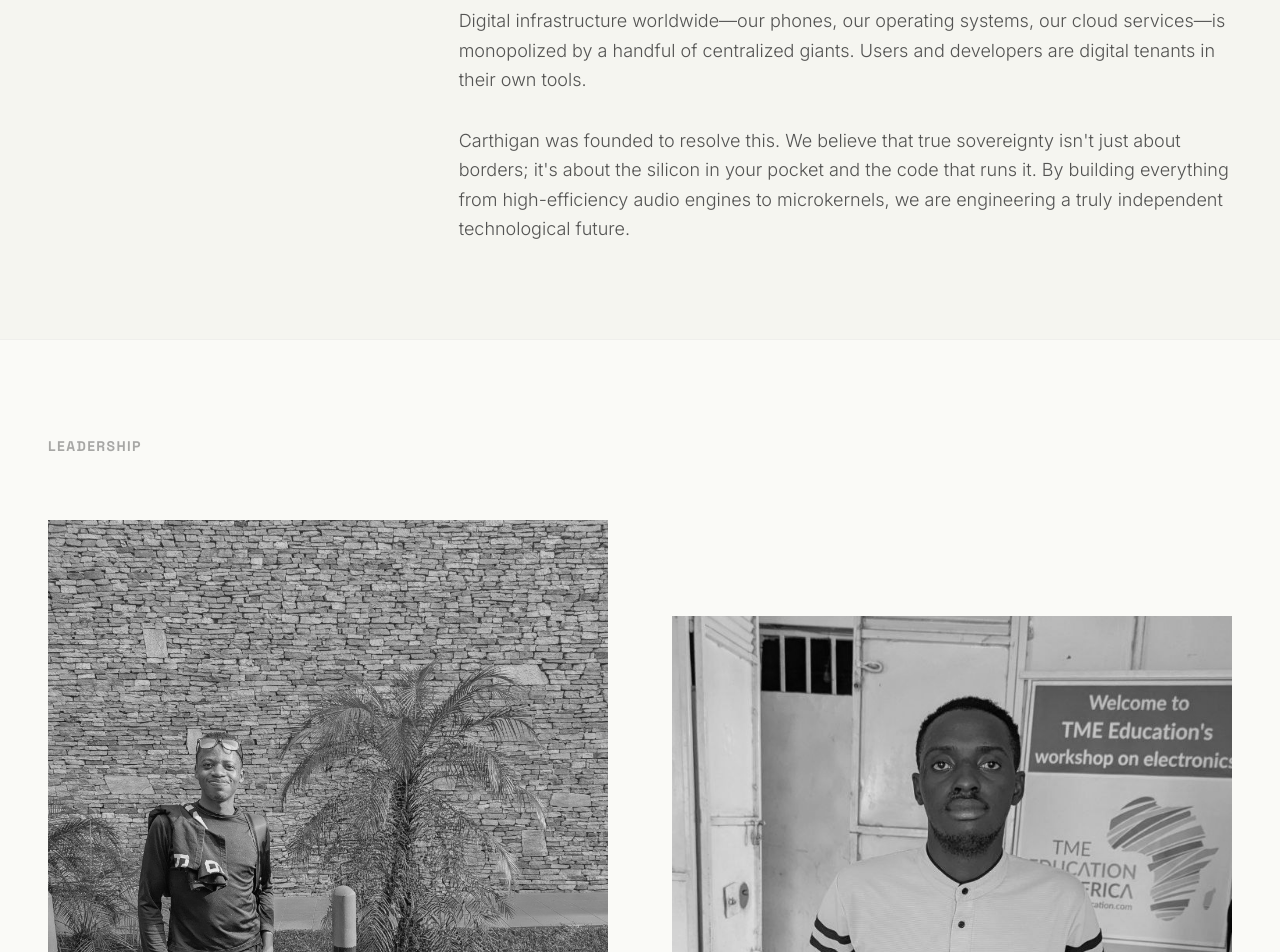
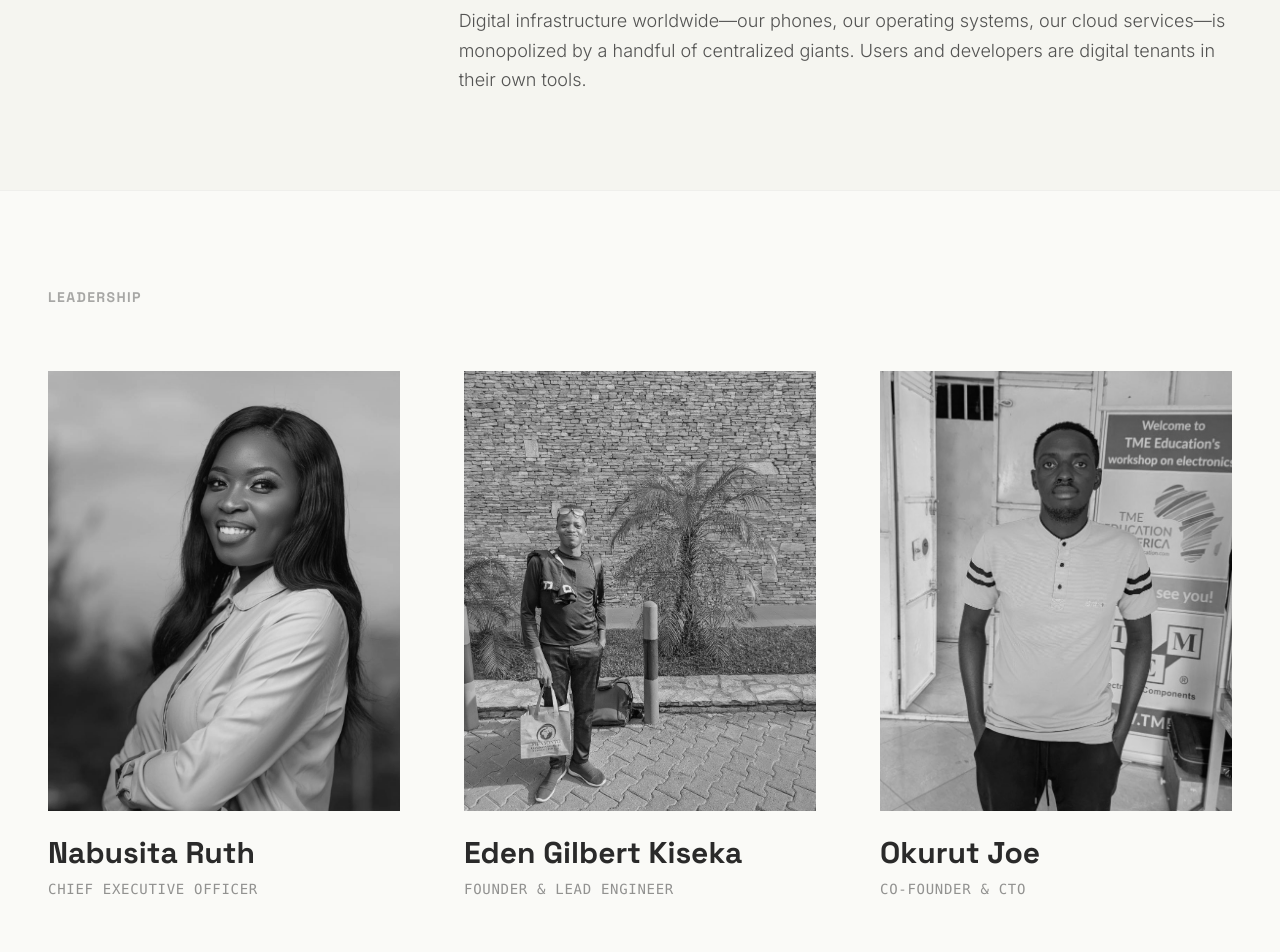
Before and after one commit to Carthigan-Open-Source/carthigan, a SvelteKit app: page /about in a window 1280 px wide. Shown: the part 680-1632 px from the top of the page. Built offline with nearby package versions, Linux system fonts and the light colour scheme.

Commit message:
feat: Add Nabusita Ruth as CEO to leadership section

```diff
--- a/src/routes/about/+page.svelte
+++ b/src/routes/about/+page.svelte
@@ -39,9 +39,7 @@
           <p>
               Digital infrastructure worldwide—our phones, our operating systems, our cloud services—is monopolized by a handful of centralized giants. Users and developers are digital tenants in their own tools.
           </p>
-          <p>
-              Carthigan was founded to resolve this. We believe that true sovereignty isn't just about borders; it's about the silicon in your pocket and the code that runs it. By building everything from high-efficiency audio engines to microkernels, we are engineering a truly independent technological future.
-          </p>
+
       </div>
   </section>
 
@@ -52,7 +50,19 @@
                <h2 class="text-sm font-bold uppercase tracking-widest text-carthigan-charcoal/40">Leadership</h2>
           </div>
 
-          <div class="grid md:grid-cols-2 gap-16">
+          <div class="grid md:grid-cols-3 gap-16">
+              <!-- Ruth -->
+              <div class="group space-y-6">
+                  <div class="aspect-[4/5] bg-gray-200 overflow-hidden relative grayscale hover:grayscale-0 transition-all duration-700">
+                       <div class="w-full h-full bg-cover bg-center" style="background-image: url('/ruth.jpg')"></div>
+                       <div class="absolute inset-0 bg-carthigan-charcoal/10 group-hover:bg-transparent transition-colors"></div>
+                  </div>
+                  <div class="space-y-2">
+                      <h3 class="text-3xl font-display font-bold text-carthigan-charcoal">Nabusita Ruth</h3>
+                      <div class="text-sm font-mono text-carthigan-charcoal/50 uppercase tracking-wider">Chief Executive Officer</div>
+                  </div>
+              </div>
+
               <!-- Eden -->
               <div class="group space-y-6">
                   <div class="aspect-[4/5] bg-gray-200 overflow-hidden relative grayscale hover:grayscale-0 transition-all duration-700">
@@ -66,7 +76,7 @@
               </div>
 
               <!-- Joe -->
-              <div class="group space-y-6 md:mt-24"> <!-- Offset layout for interest -->
+              <div class="group space-y-6">
                   <div class="aspect-[4/5] bg-gray-200 overflow-hidden relative grayscale hover:grayscale-0 transition-all duration-700">
                        <div class="w-full h-full bg-cover bg-center" style="background-image: url('/joe.jpg')"></div>
                         <div class="absolute inset-0 bg-carthigan-charcoal/10 group-hover:bg-transparent transition-colors"></div>
```
Also changed, not shown: static/ruth.jpg (added).
